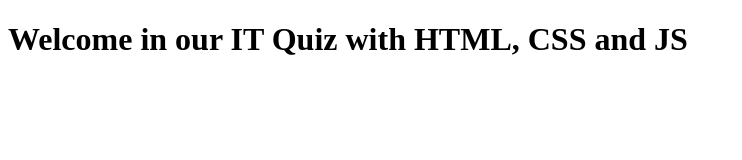
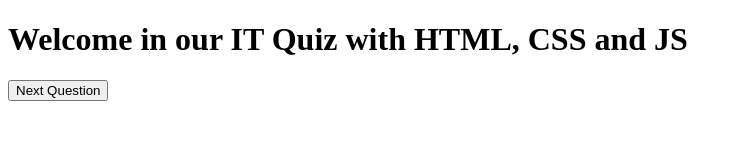
Before and after one commit to KatarinaPli/group-task, a plain HTML site: page index.html in a window 1280 px wide. Shown: the whole page, without its empty margins (0-742 px from the left). Drawn offline with Linux system fonts and the light colour scheme.

Commit message:
Added Next question Button in html

```diff
--- a/index.html
+++ b/index.html
@@ -8,7 +8,9 @@
   <body>
     <header>
       <h1>Welcome in our IT Quiz with HTML, CSS and JS</h1>
-      <main></main>
+      <main>
+        <button id="btn-nxt">Next Question</button>
+      </main>
     </header>
     <script src="function.js"></script>
   </body>
```
